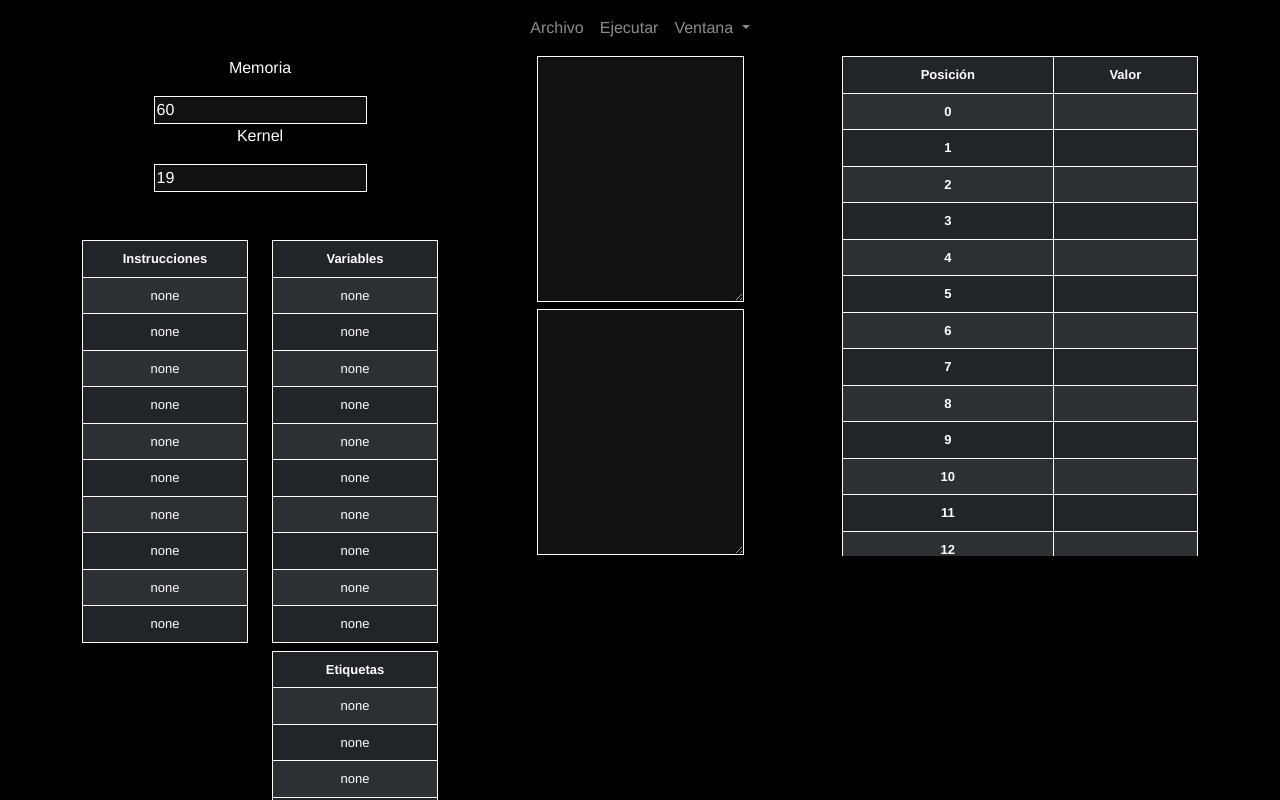
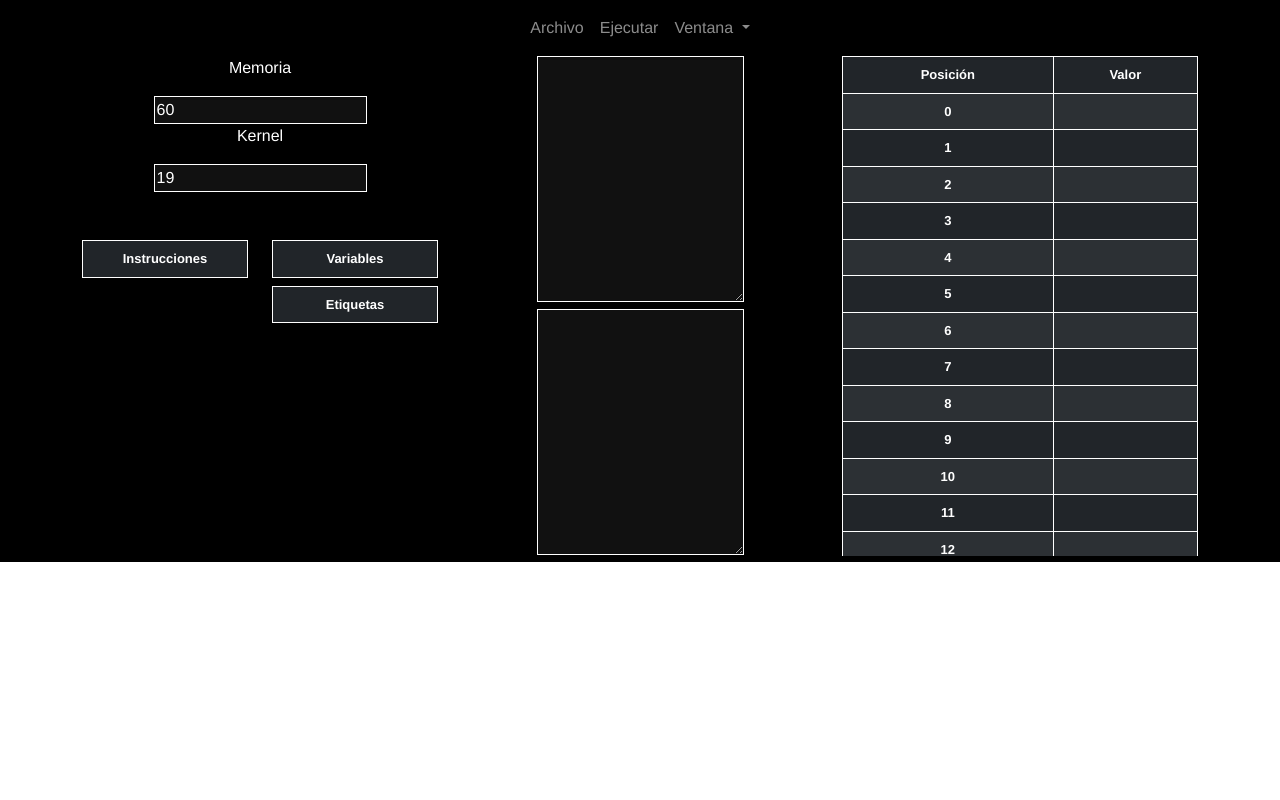
Before and after one commit to Agalvf/ch-maquina, a Vue app: page / in a window 1280 px wide. Shown: the top 800 px of the page. Built offline with nearby package versions, Linux system fonts and the light colour scheme.

Commit message:
Textarea

```diff
--- a/src/App.vue
+++ b/src/App.vue
@@ -8,11 +8,12 @@ const empiezaMemoria = ref(digitoCedula * 10 + 50)
 const empiezaKernel = ref(digitoCedula * 10 + 9)
 const programas = ref({});
 const identificadorPrograma = ref(0);
+const imprimirTexo = ref("")
 
-const instrucciones = ref(new Array(10).fill("none"))
+const instrucciones = ref([])
 const memoriaPrincipal = ref(new Array(empiezaMemoria.value));
-const variables = ref(new Array(10).fill("none"));
-const etiquetas = ref(new Array(10).fill("none"));
+const variables = ref([]);
+const etiquetas = ref([]);
 
 const acumulador = ref(0);
 const nombresValores = ref({})
@@ -23,11 +24,6 @@ const diccionario = ["nueva",
   "Y", "O", "NO", "muestre", "imprima", "retorne", "vaya", "vayasi", "etiqueta"]
 
 const cargar = () => {
-  if(instrucciones.value[0] = "none"){
-    instrucciones.value = []
-    etiquetas.value = []
-    variables.value = []
-  }
   const input = document.createElement("input");
   input.type = "file";
   input.onchange = (e) => {
@@ -144,10 +140,10 @@ const ejecutar = () => {
         break;
       case "muestre":
         if (instrucciones.value[i].split(" ")[1].toLowerCase() == "acumulador") {
-          alert(acumulador.value)
+          imprimirTexo.value += acumulador.value + "\n"
         }
         else {
-          alert(nombresValores.value[instrucciones.value[i].split(" ")[1]])
+          imprimirTexo.value += nombresValores.value[instrucciones.value[i].split(" ")[1]] + "\n"
         }
         break;
       case "imprima":
@@ -186,7 +182,6 @@ const ejecutar = () => {
 
 <template>
   <div class="d-flex w-100 h-100 mx-auto flex-column page">
-
     <header class="mb-auto">
       <nav class="navbar navbar-expand-md navbar-expand-lg navbar-dark bg-faded">
         <div class="container-fluid">
@@ -275,7 +270,7 @@ const ejecutar = () => {
         <div class="col">
           <div class = "row">
             <div class = "col">
-              <textarea name="" id="" cols="20" rows="10"></textarea>
+              <textarea v-model = "imprimirTexo" cols="20" rows="10"></textarea>
             </div>
             <div class = "col">
               <textarea name="" id="" cols="20" rows="10"></textarea>
```
